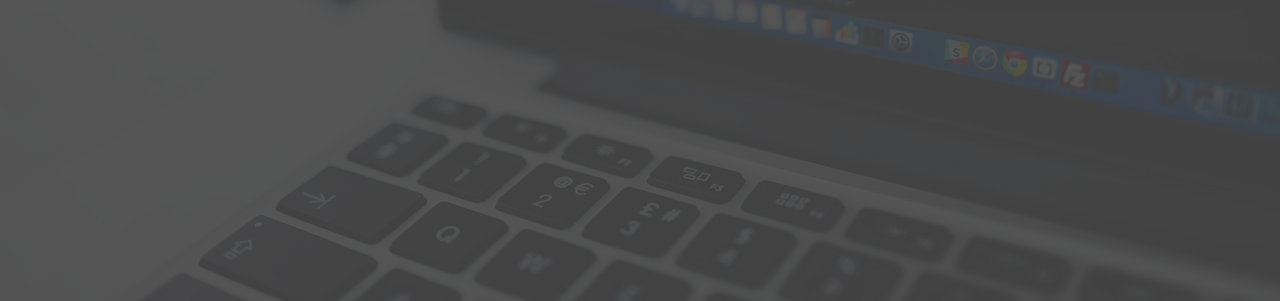
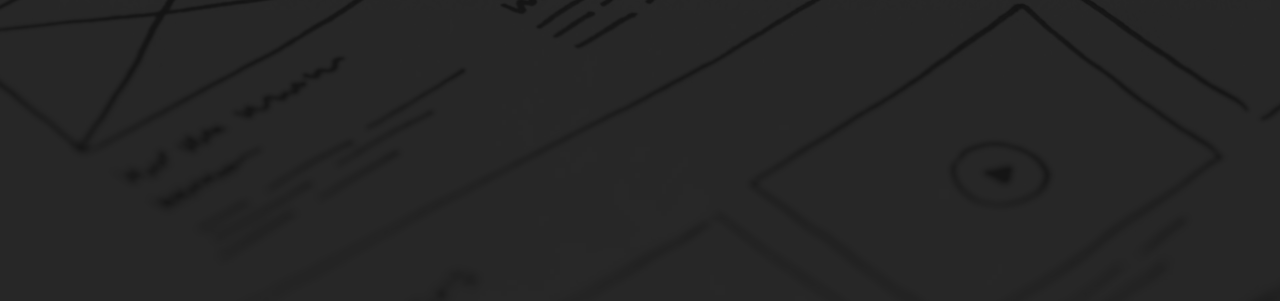
Before and after one commit to laivii/SDS-Front-End-2023-24, a website: page dist/index.html in a window 1280 px wide. Shown: the part 499-800 px from the top of the page. Drawn offline with Linux system fonts and the light colour scheme.

Commit message:
style(frontend): :lipstick: change homepage background image, change primary and secondary colors

```diff
--- a/scss/_config.scss
+++ b/scss/_config.scss
@@ -1,7 +1,7 @@
-$primary-color: #444;
-$secondary-color: #eece1a;
+$primary-color: #121212;
+$secondary-color: #FF67AF;
 $show-home-image: true;
-$home-image: url(../img/background.jpg);
+$home-image: url(../img/pexels-picjumbo-com-55570-196645.jpg);
 $background-opacity: 0.9;
 
 @mixin easeOut {
```
Also changed, not shown: dist/css/main.css, dist/img/background.jpg (deleted), dist/img/pexels-picjumbo-com-55570-196645.jpg (added).
